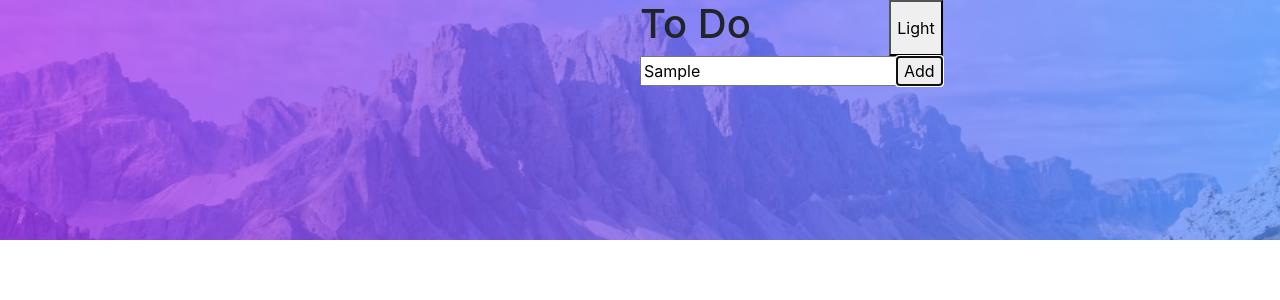
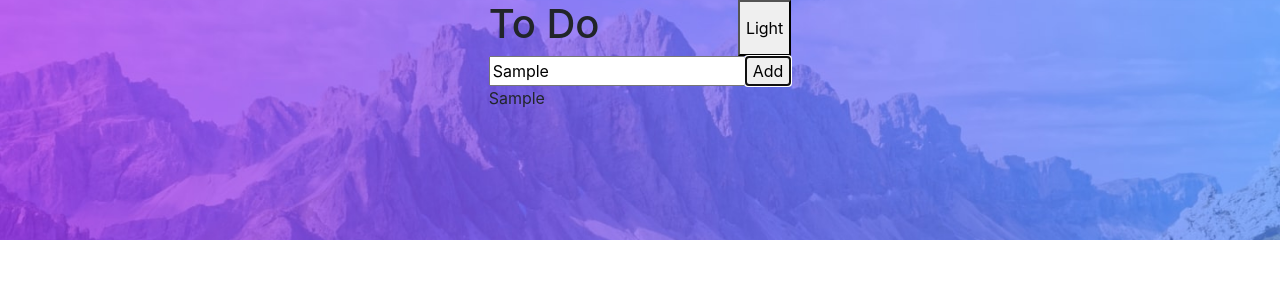
Before and after one commit to BK-Bagchi/remind-me, a React (Create React App) app: page / in a window 1280 px wide. Both pictures are taken after typing "Sample" into the empty fields and a click on the button "Add". Shown: the top 300 px of the page. Built offline with nearby package versions, Linux system fonts and the light colour scheme.

Commit message:
Works are now adding into the todo list

```diff
--- a/src/react/Todo/Todo.css
+++ b/src/react/Todo/Todo.css
@@ -27,5 +27,7 @@
 main{
     position: absolute;
     top: 0;
-    left: 50%;
 }
+p{
+    margin: 0;
+}
--- a/src/react/Todo/Todo.js
+++ b/src/react/Todo/Todo.js
@@ -1,25 +1,35 @@
-import React, { useState } from 'react';
+import React, { useEffect, useState } from 'react';
 import { useDispatch, useSelector } from 'react-redux';
 import { addTodo, deleteTodo, doneTodo } from '../../redux/action/action';
 import './Todo.css';
 
 const Todo = () => {
+    const add = useDispatch()
+    const done = useDispatch()
+    const dlt = useDispatch()
+
     const bgName = [
         { pic: 'light-bg-pic', color: 'light-bg-color', time: 'Light' },
         { pic: 'dark-bg-pic', color: 'dark-bg-color', time: 'Dark' }
     ]
     const [bgIndex, setBgIndex] = useState(0)
-    const add = useDispatch()
-    const done = useDispatch()
-    const dlt = useDispatch()
+    const allTodo = useSelector(state => state);
+    const [todo, setTodo] = useState([])
+    useEffect(() => {
+        setTodo(allTodo)
+    }, [allTodo])
 
-    console.log(useSelector(state => state.message));
+    console.log(todo);
 
     const colorMode = () => {
         (bgIndex === 1) ? setBgIndex(0) : setBgIndex(1)
-        add(addTodo('Item added'))
-        done(doneTodo('Item done'))
-        dlt(deleteTodo('Item deleted'))
+        // add(addTodo('Item added'))
+        // done(doneTodo('Item done'))
+        // dlt(deleteTodo('Item deleted'))
+    }
+
+    const noteTodo = (e) => {
+        add(addTodo(e.target.value))
     }
 
     return (
@@ -27,16 +37,22 @@ const Todo = () => {
             <div className={`top ${bgName[bgIndex].pic}`}>
             </div>
             <div className={`bottom ${bgName[bgIndex].color}`}></div>
-            <main>
+            <main className="w-100 d-flex justify-content-center">
+                <div>
                     <div className="d-flex justify-content-between">
                         <h1>To Do</h1>
                         <button onClick={() => colorMode()}>{bgName[bgIndex].time}</button>
                     </div>
                     <div>
-                    <input type="text" placeholder="Enter your To Do here" />
+                        <input type="text" placeholder="Enter your To Do here" onBlur={noteTodo} />
                         <button>Add</button>
                     </div>
-                <div></div>
+                    <section className="todo-work-list">
+                        {
+                            todo.map((todo, i) => <p key={i}>{todo.message}</p>)
+                        }
+                    </section>
+                </div>
             </main>
         </section>
     );
--- a/src/redux/reducer/reducer.js
+++ b/src/redux/reducer/reducer.js
@@ -1,20 +1,12 @@
 import { ADD_TODO, DELETE_TODO, DONE_TODO } from "../action/action";
 
-const initialTodo = {
-    message: 'None'
-}
+const initialTodo = []
 
 const todoReducer = (state = initialTodo, action) => {
     switch (action.type) {
-        case ADD_TODO: return {
-            ...state, message: action.message
-        }
-        case DELETE_TODO: return {
-            ...state, message: action.message
-        }
-        case DONE_TODO: return {
-            ...state, message: action.message
-        }
+        case ADD_TODO: return [...state, { message: action.message }]
+        case DELETE_TODO: return [...state, { message: action.message }]
+        case DONE_TODO: return [...state, { message: action.message }]
         default: return state
     }
 }
```
Also changed, not shown: 2 other files (tests, documents, lock files or other folders). Lines whose indentation alone changed are shown as unchanged.
